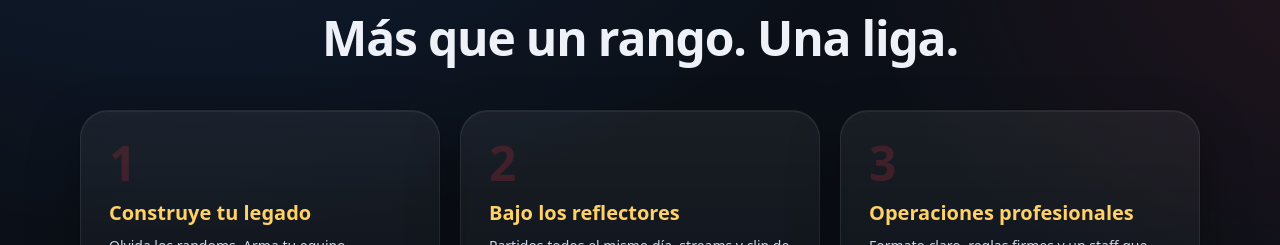
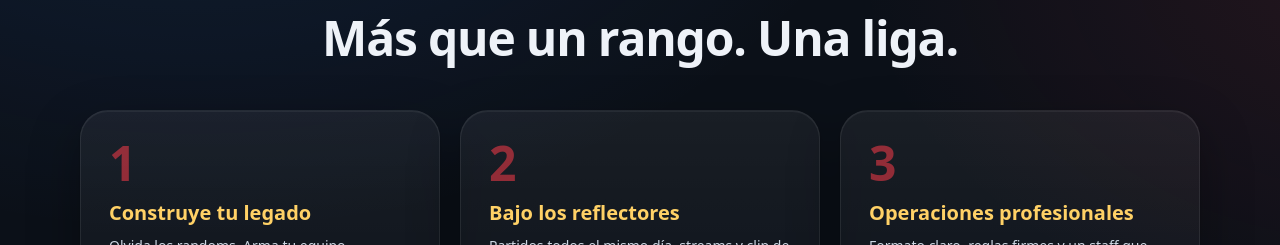
Before and after one commit to llmrfr14-lang/panama-rivals, a Next.js app in the folder panama-rivals/: page / in a window 1280 px wide. Shown: the part 966-1211 px from the top of the page. Built offline with nearby package versions, Linux system fonts and the light colour scheme; no server answers; the database is empty; a web font is replaced by a local one.

Commit message:
Make Experience step numerals clearly visible（red 20% → 60%）
Co-authored-by: openhands <openhands@all-hands.dev>

```diff
--- a/panama-rivals/src/app/page.tsx
+++ b/panama-rivals/src/app/page.tsx
@@ -94,7 +94,7 @@ export default function Home() {
         <div className="mt-12 grid gap-5 md:grid-cols-3">
           {(["1", "2", "3"] as const).map((n, i) => (
             <div key={n} className="glass-card glass-hover rounded-3xl p-7 text-center md:text-left">
-              <span className="font-display text-5xl font-black text-rivals-red/20">{n}</span>
+              <span className="font-display text-5xl font-black text-rivals-red/60">{n}</span>
               <h3 className="mt-3 font-display text-xl font-bold text-rivals-gold">{t(`exp.${n}.title`)}</h3>
               <p className="mt-2 text-sm leading-relaxed text-slate-300">{t(`exp.${n}.body`)}</p>
             </div>
```
